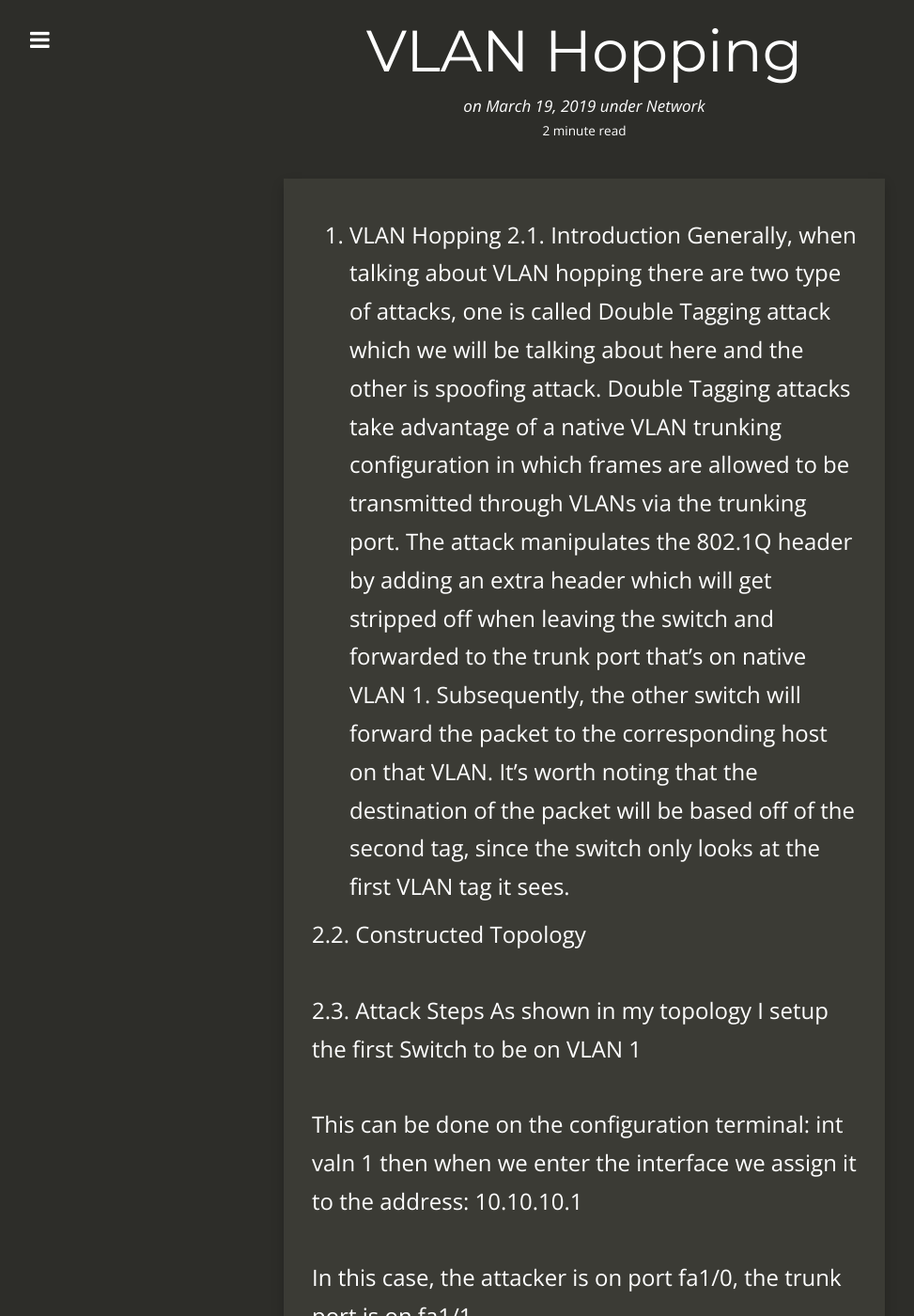
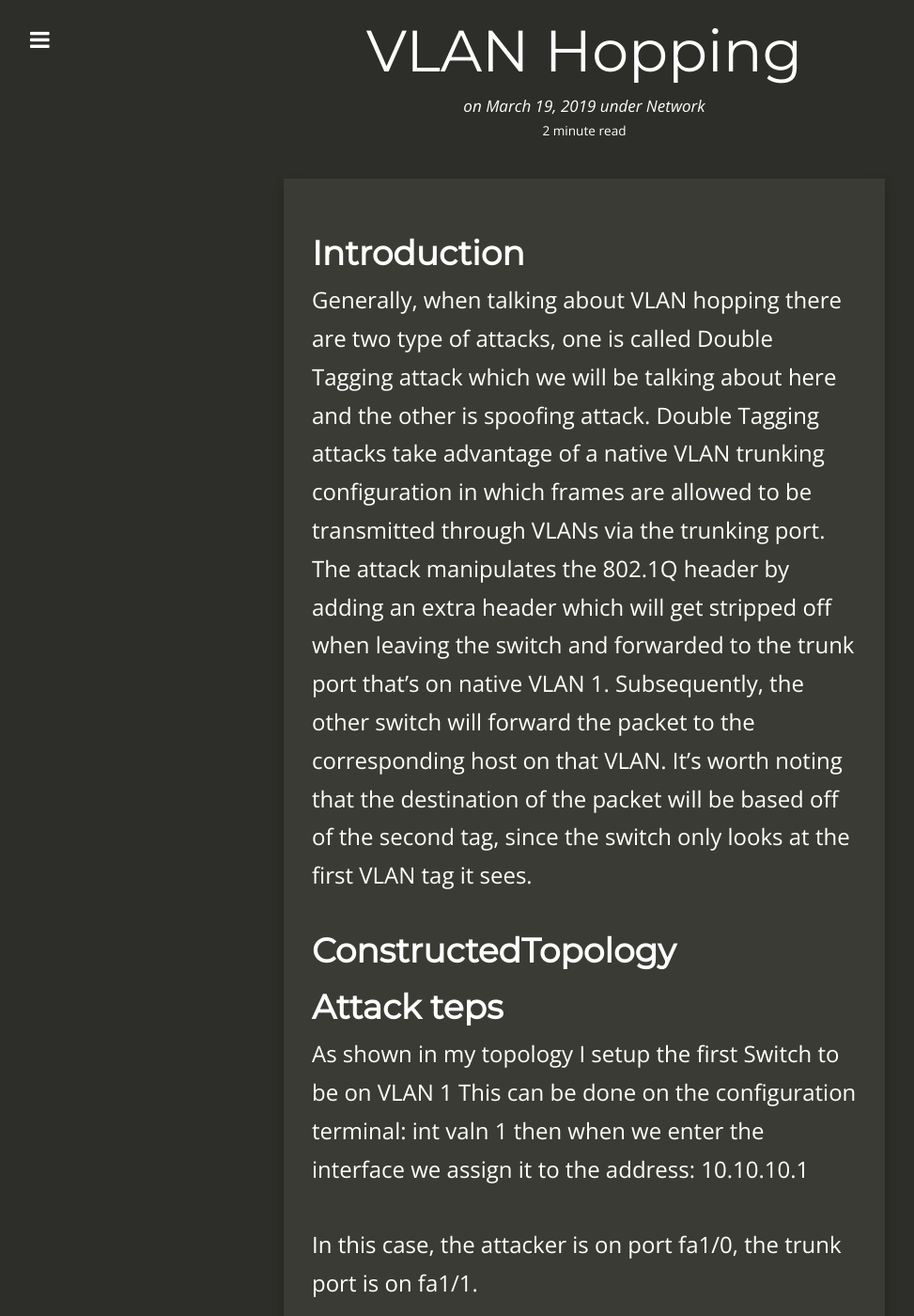
Before and after one commit to sh1dow3r/layer0, a Jekyll site: the page built from _posts/2019-03-19-VLAN-Hopping.md, in a window 1280 px wide and 1400 px high. Shown: the whole window at 94% size, without its empty margins (18-991 px from the left). Built offline with Jekyll 4.4.1, drawn with Linux system fonts in a browser that asks for light colours; nearby versions of some CDN libraries; comment, search, counter and statistics services are not loaded; some of the changed text lies outside the part shown.

Commit message:
updating vlan hopping

```diff
--- a/_posts/2019-03-19-VLAN-Hopping.md
+++ b/_posts/2019-03-19-VLAN-Hopping.md
@@ -3,22 +3,16 @@ layout: post
 title:  "VLAN Hopping"
 categories: Network Security
 ---
-1.  VLAN Hopping
-2.1.     Introduction
+# **Introduction**
 Generally, when talking about VLAN hopping there are two type of attacks, one is called Double Tagging attack which we will be talking about here and the other is spoofing attack. Double Tagging attacks take advantage of a native VLAN trunking configuration in which frames are allowed to be transmitted through VLANs via the trunking port. The attack manipulates the 802.1Q header by adding an extra header which will get stripped off when leaving the switch and forwarded to the trunk port that’s on native VLAN 1. Subsequently, the other switch will forward the packet to the corresponding host on that VLAN. It’s worth noting that the destination of the packet will be based off of the second tag, since the switch only looks at the first VLAN tag it sees.
 
-2.2.     Constructed Topology
+#    **ConstructedTopology**
 
-2.3.     Attack Steps
-As shown in my topology I setup the first Switch to be on VLAN 1
-
-
-This can be done on the configuration terminal: int valn 1
+#     **Attack teps**
+As shown in my topology I setup the first Switch to be on VLAN 1 This can be done on the configuration terminal: int valn 1
 then when we enter the interface we assign it to the address: 10.10.10.1
 
-
 In this case, the attacker is on port fa1/0, the trunk port is on fa1/1.
-
 
 Moreover, on switch 2, we gave VLAN 2 an IP address of 10.10.11.1 and VLAN 1 an IP address on the same network as Switch 1
 
@@ -38,8 +32,19 @@ Looking closely at the packet we can see the VLAN double tags, the first one on
 
 If we take a close look at the ICMP packet on the victims machine, we will see the ICMP request being received and no sign of any 802Q.1 header.
 
-2.4.     Mitigation the Attack
+# **Mitigation the Attack**
 There are several common best practices that network and system administration use to defend against this attack, including:
 Disabling dynamic port on non-usable ports on the switch
 Ensuring that swithcports are set to no negotiate which by default disables DTP.
 Not using VLAN 1 for inbound management traffic, and picking any other VLAN dedicated to that purpose. In other words, prune VLAN 1 from all the trunks and from all the access ports that don’t require it
+
+# **Conclusoin**
+
+
+# **References**
+
+[VLAN Hopping](https://networklessons.com/cisco/ccnp-switch/vlan-hopping/)
+
+[Mitigate VLAN hopping attack](https://howdoesinternetwork.com/2012/mitigate-vlan-hopping)
+
+[Cisco Guied](https://www.cisco.com/c/en/us/td/docs/switches/lan/catalyst4500/12-2/25ew/configuration/guide/conf/port_sec.html)
```
